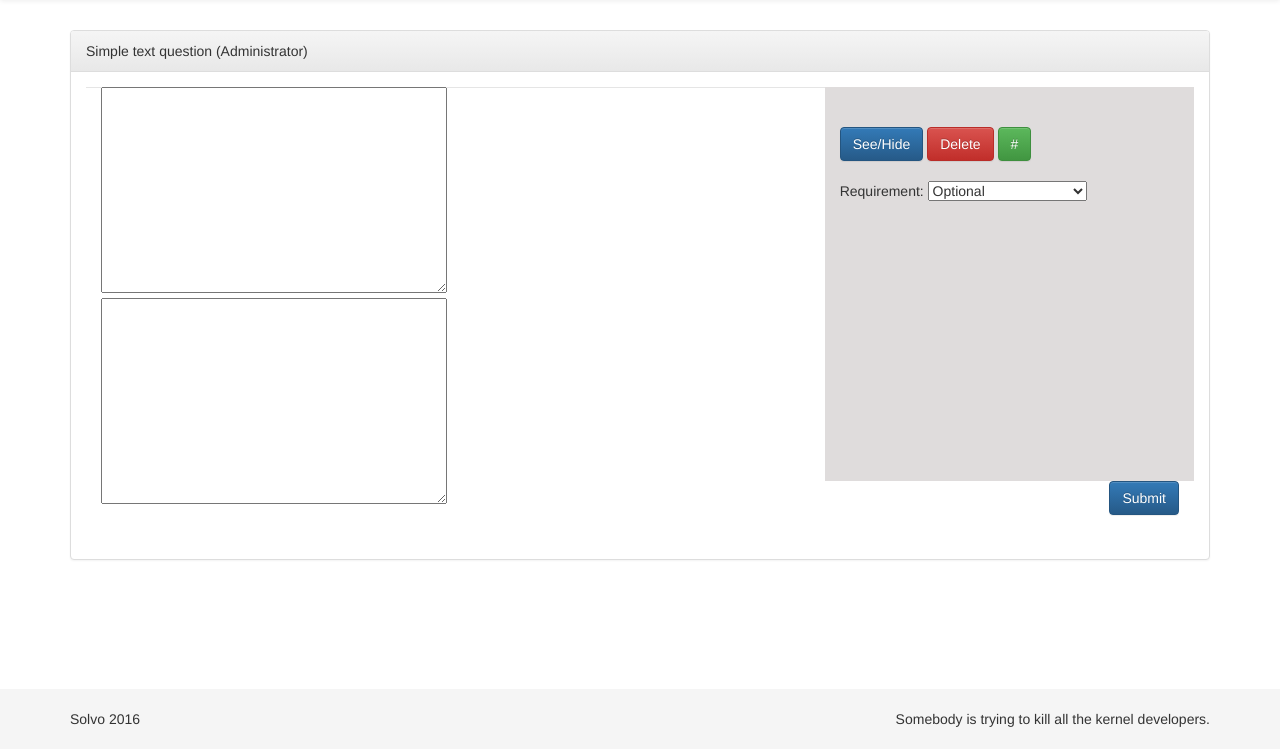
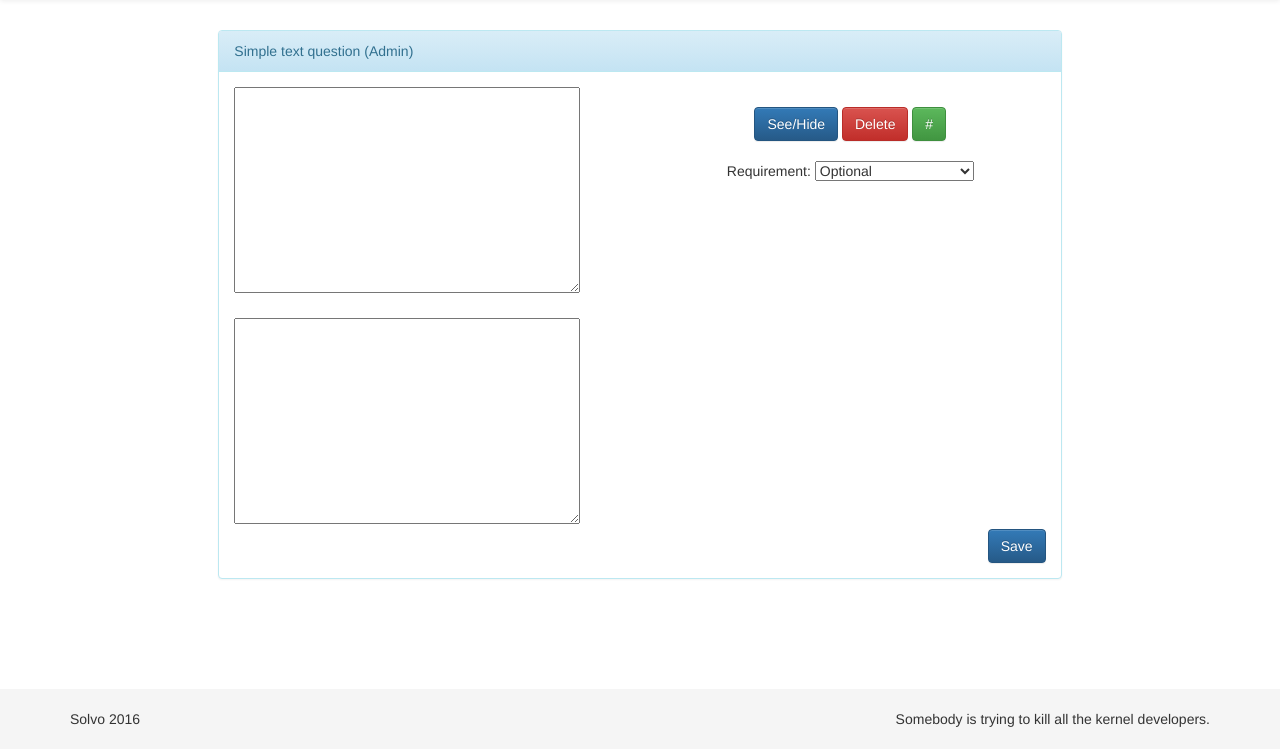
Before and after one commit to Solvosoft/derb, a Django app: template report_builder/templates/admin/simple_text_question.html in a window 1280 px wide. Shown: the part 51-800 px from the top of the page. Run offline with Django 3.2, Linux system fonts and the light colour scheme; the template is opened without the code that fills it: values that come from a table or form of the project are taken from there, others are empty; parts of the project's set-up code (start-up, migrations or seed data) failed here and were passed over; some libraries are stand-ins or nearby versions.

Commit message:
fix the buttons

```diff
--- a/report_builder/templates/admin/simple_text_question.html
+++ b/report_builder/templates/admin/simple_text_question.html
@@ -1,28 +1,40 @@
-{% extends 'derb/base.html' %}
+{% include 'derb/base.html' %}
 {% load static %}
-
 {% block main_block %}
-<div class="panel panel-default">
-
+<div class="row">
+	<div class="col-md-offset-2 col-md-8">
+		{% for message in messages %}
+		{% if message.level == DEFAULT_MESSAGE_LEVELS.SUCCESS %}
+		<div class="alert alert-success">
+			<strong>Success:</strong> {{ message }}
+		</div>
+		{% endif %}
+		{% if message.level == DEFAULT_MESSAGE_LEVELS.ERROR %}
+		<div class="alert alert-danger">
+			<strong>Error:</strong> {{ message }}
+		</div>
+		{% endif %}
+		{% endfor %}
+		<div class="panel panel-info">
 			<div class="panel-heading">
-		Simple text question (Administrator)
+				Simple text question (Admin)
 			</div>
-
 			<div class="panel-body">
+				<form action="{% url 'report_builder:simple_text_question_admin' %}" method="post">
 					{% csrf_token %}
-
-		<div id="toggle" class="col-md-8">
-			{{ form.text}}
+					<div class="row">
+						<div class="col-md-7">
+							<div>
+								{{ form.text }}
+							</div>
+							<br/>
 							<div id="help">
 								{{ form.help }}
 							</div>
-			<br />
 						</div>
-
-		<div class="col-md-4" style="background-color: #DFDCDC">
-			<br />
-			<br />
-			<button id="SeeHide" type="button" class="btn btn-primary">
+						<div class="col-md-4 question_option_panel text-center">
+							<br>
+							<button id="SeeHide" name="SeeHide" type="button" class="btn btn-primary">
 								See/Hide
 							</button>
 							<button type="button" class="btn btn-danger">
@@ -31,38 +43,28 @@
 							<button type="button" class="btn btn-success">
 								#
 							</button>
-			<br />
-			<br />
+							<br>
+							<br>
 							Requirement: {{ form.required }}
-			<br />
-			<br />
-			<br />
-			<br />
-			<br />
-			<br />
-			<br />
-			<br />
-			<br />
-			<br />
-			<br />
-			<br />
-			<br />
-			<br />
-			<br />
 						</div>
-		<div class="modal-footer">
-			<input class="btn btn-primary" type="submit" value="Submit">
+					</div>
+					<div class="row text-right">
+						<div class="col-md-12">
+							<input class="btn btn-primary" type="submit" value="Save">
+						</div>
 					</div>
 
+				</form>
 			</div>
-
+		</div>
+	</div>
 </div>
 {% endblock %}
 
 {% block body_js %}
 <script src="{% static 'ckeditor/ckeditor/ckeditor.js' %}"></script>
 <script src="{% static 'ckeditor/ckeditor-init.js' %}"></script>
-<script>
+<script type="application/javascript">
 	$(document).ready(function() {
 		$("#SeeHide").click(function() {
 			var e = document.getElementById('help');
```
Lines whose indentation alone changed are shown as unchanged.
